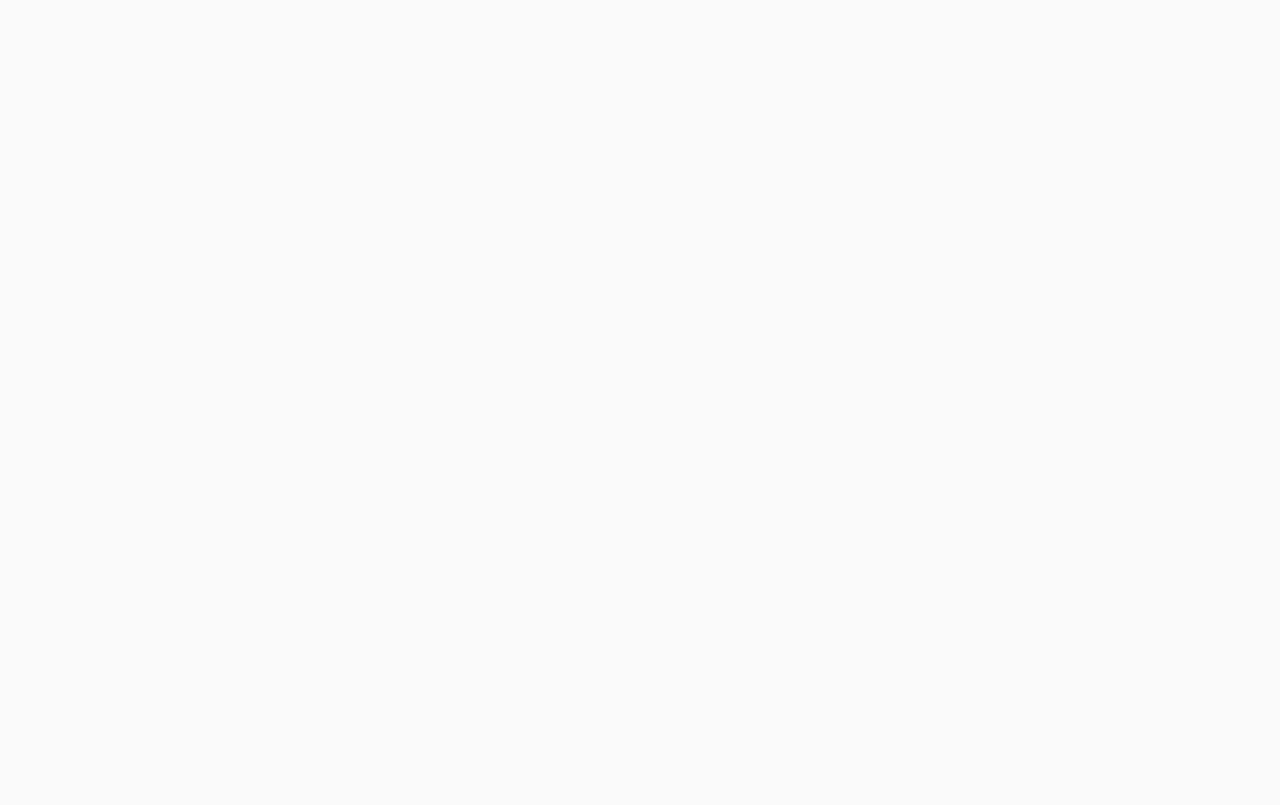
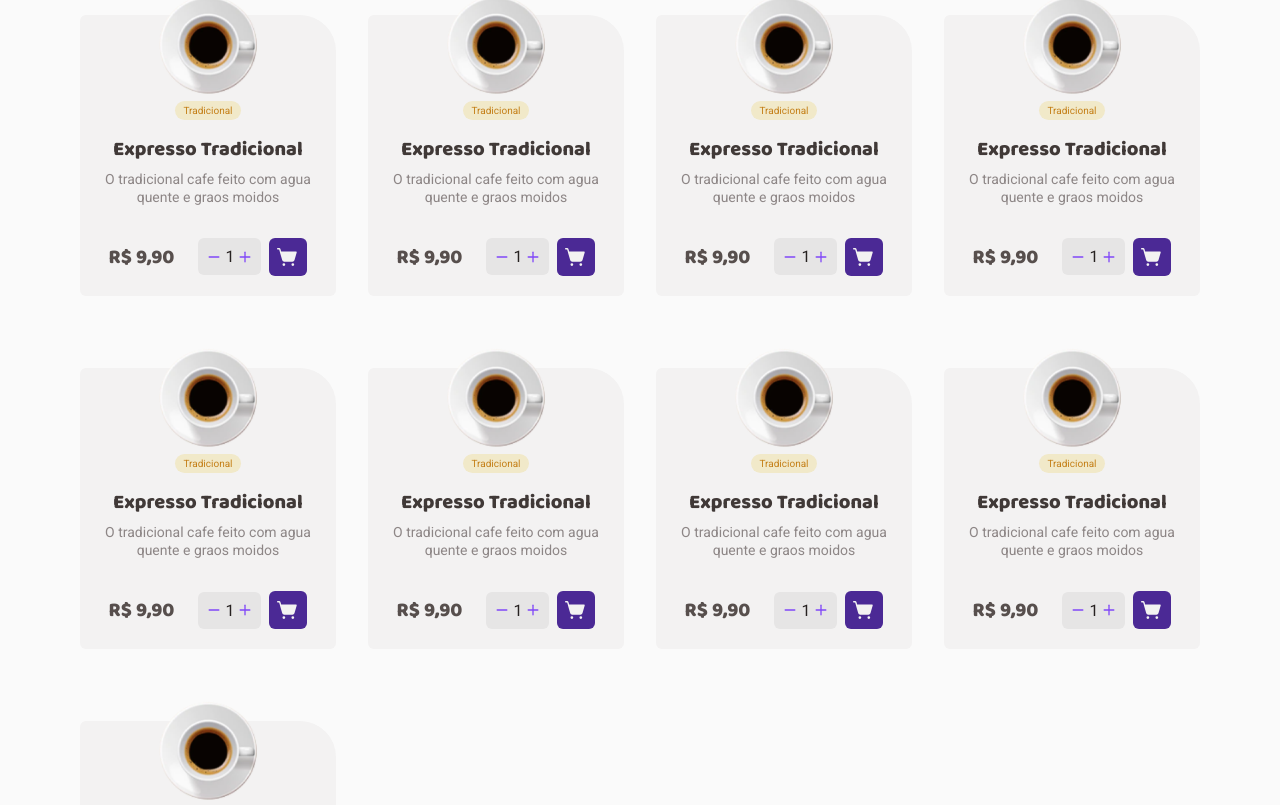
Before and after one commit to antonio-cosmo/CoffeeDelivery, a React (Vite) app: page / in a window 1280 px wide. Shown: the part 745-1550 px from the top of the page. Before the commit the page ends 800 px from the top, so only its background shows below. Built offline with nearby package versions, Linux system fonts and the light colour scheme.

Commit message:
component CoffeCard

```diff
--- /dev/null
+++ b/src/components/CoffeCard/index.tsx
@@ -0,0 +1,34 @@
+import { Plus, Minus, ShoppingCartSimple } from 'phosphor-react'
+import { Coffe, CoffeImage, Description, Buy, Actions, Counter } from './styles'
+import expresso from '../../assets/images/Expresso.svg'
+export function CoffeCard() {
+  return (
+    <Coffe>
+      <CoffeImage>
+        <img src={expresso} alt="" />
+        <p>
+          <span>Tradicional</span>
+        </p>
+      </CoffeImage>
+      <Description>
+        <h3>Expresso Tradicional</h3>
+        <p>O tradicional cafe feito com agua quente e graos moidos</p>
+      </Description>
+      <Buy>
+        <p>R$ 9,90</p>
+        <Actions>
+          <Counter>
+            <button>
+              <Minus size={14} weight="bold" />
+            </button>
+            <span>1</span>
+            <button>
+              <Plus size={14} weight="bold" />
+            </button>
+          </Counter>
+          <ShoppingCartSimple size={38} weight="fill" />
+        </Actions>
+      </Buy>
+    </Coffe>
+  )
+}
--- /dev/null
+++ b/src/components/CoffeCard/styles.ts
@@ -0,0 +1,95 @@
+import styled from 'styled-components'
+
+export const Coffe = styled.li`
+  display: inline-block;
+  width: 16rem;
+  text-align: center;
+
+  background: ${(props) => props.theme['base-card']};
+  border-radius: 6px;
+  border-top-right-radius: 36px;
+  margin-top: 40px;
+  padding: 0 20px 20px 20px;
+`
+
+export const CoffeImage = styled.div`
+  margin-top: -20px;
+  span {
+    display: inline-block;
+    font-size: 10px;
+    color: ${(props) => props.theme['yellow-dark']};
+    padding: 4px 8px;
+    border-radius: 100px;
+    background: ${(props) => props.theme['yellow-light']};
+  }
+`
+export const Description = styled.div`
+  margin-top: 16px;
+  margin-bottom: 32px;
+  h3 {
+    font-size: 20px;
+    font-family: 'Baloo 2', cursive;
+    color: ${(props) => props.theme['base-subtitle']};
+    font-weight: 800;
+    line-height: 1.3;
+    margin-bottom: 8px;
+  }
+
+  p {
+    font-size: 14px;
+    color: ${(props) => props.theme['base-label']};
+    line-height: 1.3;
+  }
+`
+export const Buy = styled.div`
+  display: flex;
+  align-items: center;
+  justify-content: center;
+  gap: 24px;
+
+  p {
+    color: ${(props) => props.theme['base-text']};
+    font-family: 'Baloo 2', cursive;
+    font-weight: 800;
+    font-size: 20px;
+  }
+`
+export const Counter = styled.div`
+  display: flex;
+  align-items: center;
+  justify-content: center;
+  gap: 4px;
+  background: ${(props) => props.theme['base-button']};
+  padding: 9px;
+  border-radius: 6px;
+
+  button {
+    background: none;
+    border: none;
+    display: flex;
+    justify-content: center;
+    align-items: center;
+
+    svg {
+      color: ${(props) => props.theme.purple};
+    }
+  }
+
+  span {
+    font-size: 16px;
+    color: ${(props) => props.theme['base-title']};
+  }
+`
+export const Actions = styled.div`
+  display: flex;
+  align-items: center;
+  justify-content: center;
+  gap: 8px;
+
+  & > svg {
+    padding: 8px;
+    color: ${(props) => props.theme['base-card']};
+    background: ${(props) => props.theme['purple-dark']};
+    border-radius: 6px;
+  }
+`
--- a/src/components/Header/styles.ts
+++ b/src/components/Header/styles.ts
@@ -4,9 +4,8 @@ export const HeaderContainer = styled.header`
   display: flex;
   align-items: center;
   justify-content: space-between;
-
+  background: ${(props) => props.theme.background};
   padding: 2rem 0;
-
   span {
     img {
       width: 85px;
--- a/src/pages/Home/index.tsx
+++ b/src/pages/Home/index.tsx
@@ -8,6 +8,7 @@ import {
   ListCoffe,
 } from './styles'
 import coffeImg from '../../assets/images/Coffe.svg'
+import { CoffeCard } from '../../components/CoffeCard'
 export function Home() {
   return (
     <HomeContainer>
@@ -50,7 +51,17 @@ export function Home() {
 
       <ListCoffe>
         <h2>Nossos cafés</h2>
-        <ul></ul>
+        <ul>
+          <CoffeCard />
+          <CoffeCard />
+          <CoffeCard />
+          <CoffeCard />
+          <CoffeCard />
+          <CoffeCard />
+          <CoffeCard />
+          <CoffeCard />
+          <CoffeCard />
+        </ul>
       </ListCoffe>
     </HomeContainer>
   )
--- a/src/pages/Home/styles.ts
+++ b/src/pages/Home/styles.ts
@@ -70,6 +70,7 @@ export const Beneficios = styled.div`
 `
 
 export const ListCoffe = styled.div`
+  margin-bottom: 6rem;
   h2 {
     font-size: 32px;
     font-family: 'Baloo 2', cursive;
@@ -77,4 +78,11 @@ export const ListCoffe = styled.div`
     line-height: 1.3;
     font-weight: 800;
   }
+  ul {
+    list-style: none;
+    margin-top: 14px;
+    display: flex;
+    flex-wrap: wrap;
+    gap: 2rem;
+  }
 `
```
